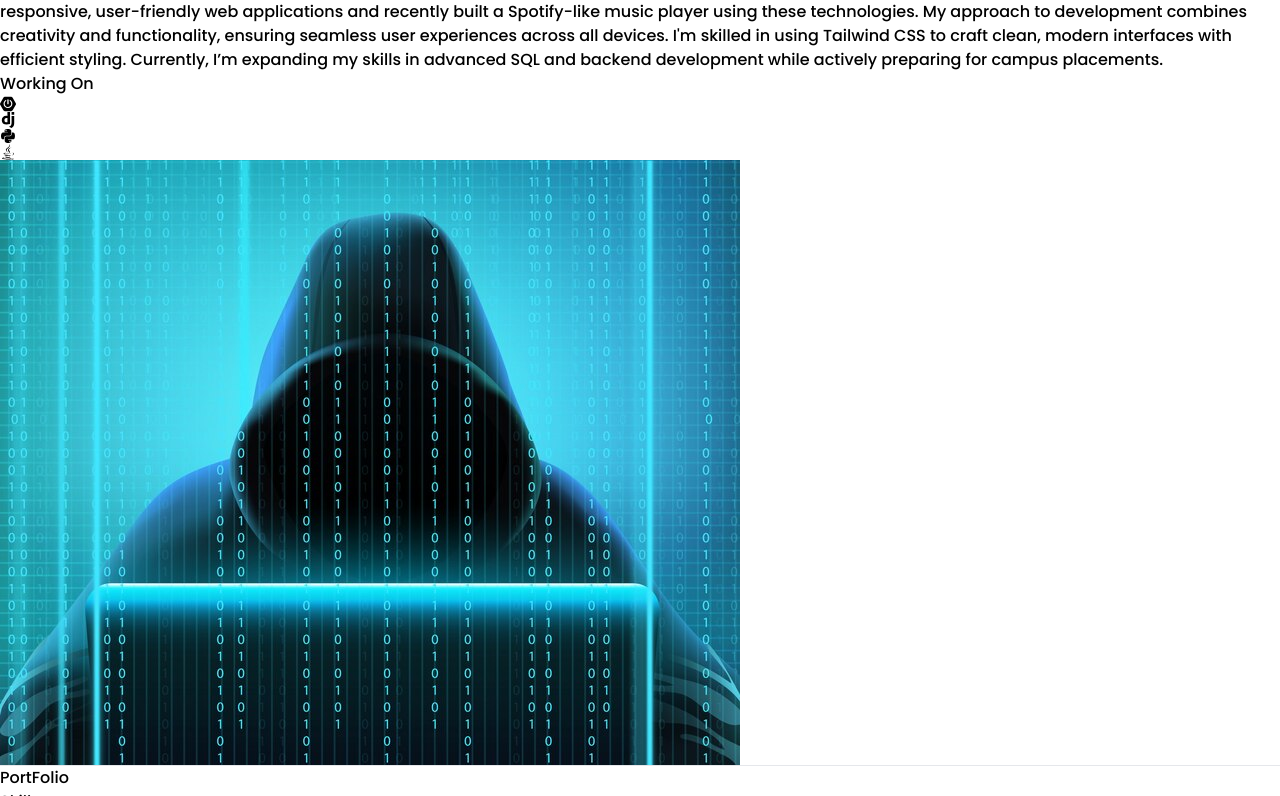
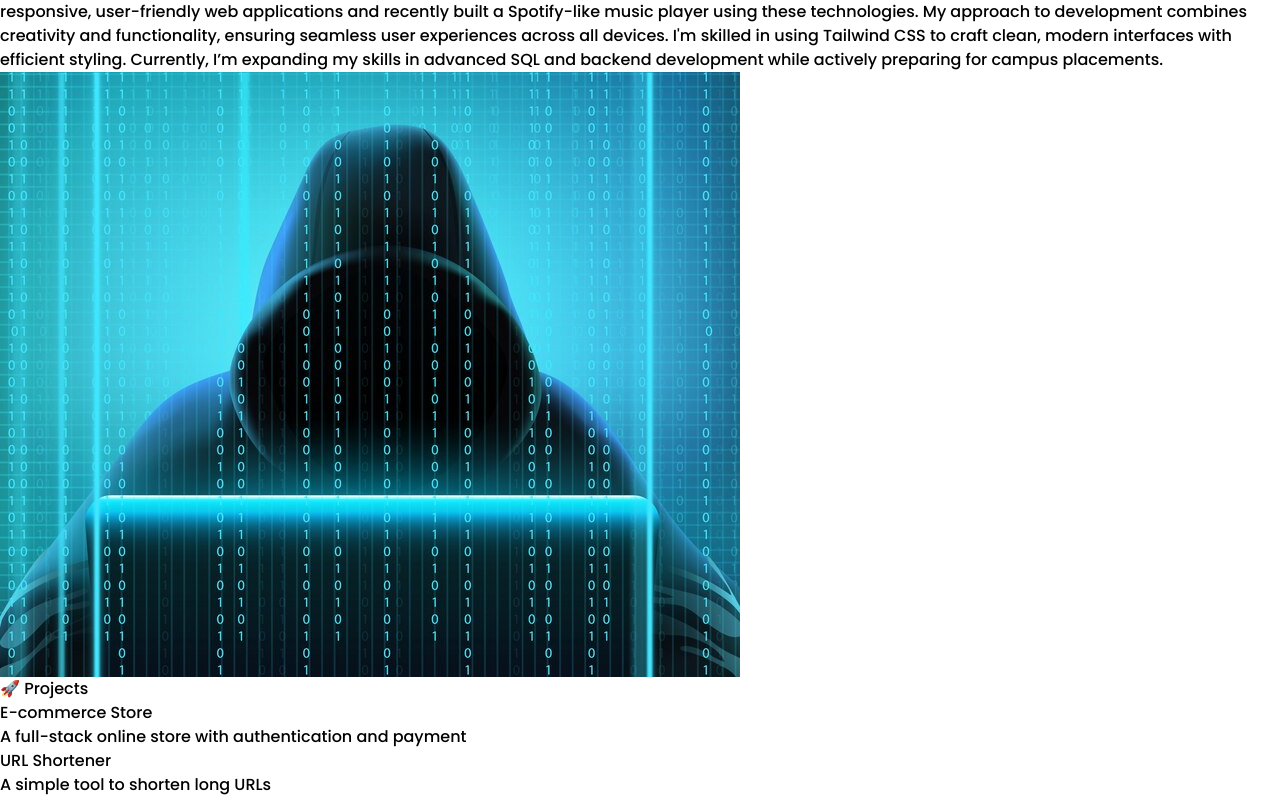
Before and after one commit to shivasai-200481/PortFolioWebsite, a React (Vite) app: page / in a window 1280 px wide. Shown: the part 1464-2260 px from the top of the page. Built offline with nearby package versions, Linux system fonts and the light colour scheme.

Commit message:
Projects Section added

```diff
--- a/src/App.jsx
+++ b/src/App.jsx
@@ -6,6 +6,7 @@ import Portfolio from './components/Portfolio'
 import Footer from './components/Footer'
 import Contact from './components/Contact'
 import { Toaster } from 'react-hot-toast'
+import Projects from './components/Projects'
 function App() {
 
 
@@ -14,6 +15,7 @@ function App() {
     <div>
     <Navbar/>
     <About/>
+    <Projects/>
     <Portfolio/>
     <Contact/>
     <Footer/>
--- a/src/components/About.jsx
+++ b/src/components/About.jsx
@@ -1,9 +1,6 @@
 import React from 'react'
 import personalImg from '../../public/personalImg.jpg'
-import { SiSpringboot } from "react-icons/si";
-import { SiDjango } from "react-icons/si";
-import { FaPython } from "react-icons/fa6";
-import { FaJava } from "react-icons/fa6";
+
 import { ReactTyped } from "react-typed";
 
 
@@ -28,18 +25,7 @@ const About = () => {
                             Hi, I'm Shiva, a passionate web developer with a solid foundation in HTML, CSS, JavaScript, React,  and backend technologies like Node.js. I enjoy creating responsive, user-friendly web applications and recently built a Spotify-like music player using these technologies. My approach to development combines creativity and functionality, ensuring seamless user experiences across all devices. I'm skilled in using Tailwind CSS to craft clean, modern interfaces with efficient styling.
                             Currently, I’m expanding my skills in advanced SQL and backend development while actively preparing for campus placements.
                         </p>
-                        {/* working media Icons */}
-                        <div className='  space-y-4 flex flex-col items-center md:place-items-start font-bold  mt-4 list-none' >
-                            <p className='text-green-600 text-2xl'>Working On</p>
-                            <ul className='flex gap-4 text-3xl  '>
-                                <li className='hover:scale-110 duration-100 cursor-pointer'><SiSpringboot /></li>
-                                <li className='hover:scale-110 duration-100 cursor-pointer'><SiDjango /> </li>
-                                <li className='hover:scale-110 duration-100 cursor-pointer'><FaPython /> </li>
-                                <li className='hover:scale-110 duration-100 cursor-pointer'><FaJava /></li>
-                            </ul>
 
-
-                        </div>
                     </div>
                     <div className="right flex items-center mb-4 md:mt-0 justify-center md:w-1/2 order-1 md:order-2  ">
                         <img className='h-[250px] w-[250px] rounded-full' src={personalImg} alt="" />
--- a/src/components/Portfolio.jsx
+++ b/src/components/Portfolio.jsx
@@ -5,6 +5,7 @@ import python from '../../public/python.png'
 import react from '../../public/reactjs.png'
 import tail from '../../public/tailwind.jfif'
 import java from '../../public/java.jpg'
+import express from '../../public/express.png'
 const Portfolio = () => {
     const cardItems = [
         {
@@ -36,6 +37,12 @@ const Portfolio = () => {
             id: 6,
             logo: java,
             name: "Java"
+        },
+        {
+            id:7,
+            logo:express,
+            name:"Exrpess Js"
+
         },
 
     ]
--- /dev/null
+++ b/src/components/Projects.jsx
@@ -0,0 +1,42 @@
+import React from 'react';
+
+const projects = [
+    {
+        name: 'E-commerce Store',
+        link: 'https://ecomweb200481.netlify.app/',
+        description: 'A full-stack online store with authentication and payment',
+    },
+    {
+        name: 'URL Shortener',
+        link: 'https://github.com/shivasai-200481/URL-shortner',
+        description: 'A simple tool to shorten long URLs',
+    },
+    // add more projects here
+];
+
+const Projects = () => {
+    return (
+        <>
+            <div className="max-w-screen-2xl px-4 md:px-20 my-10 container mx-auto">
+                <h2 className="text-3xl font-bold text-center mb-8 text-gray-800">🚀 Projects</h2>
+
+                <div className="grid gap-6 md:grid-cols-2">
+                    {projects.map((project, index) => (
+                        <a
+                            key={index}
+                            href={project.link}
+                            target="_blank"
+                            rel="noopener noreferrer"
+                            className="block p-6 bg-white border border-gray-200 rounded-xl shadow hover:shadow-lg transition duration-300"
+                        >
+                            <h3 className="text-xl font-semibold text-blue-600">{project.name}</h3>
+                            <p className="text-gray-600 mt-2">{project.description}</p>
+                        </a>
+                    ))}
+                </div>
+            </div>
+        </>
+    );
+};
+
+export default Projects;
```
Also changed, not shown: public/express.png (added), src/components/Navbar.jsx (line endings or trailing spaces), src/index.css (indentation only).
